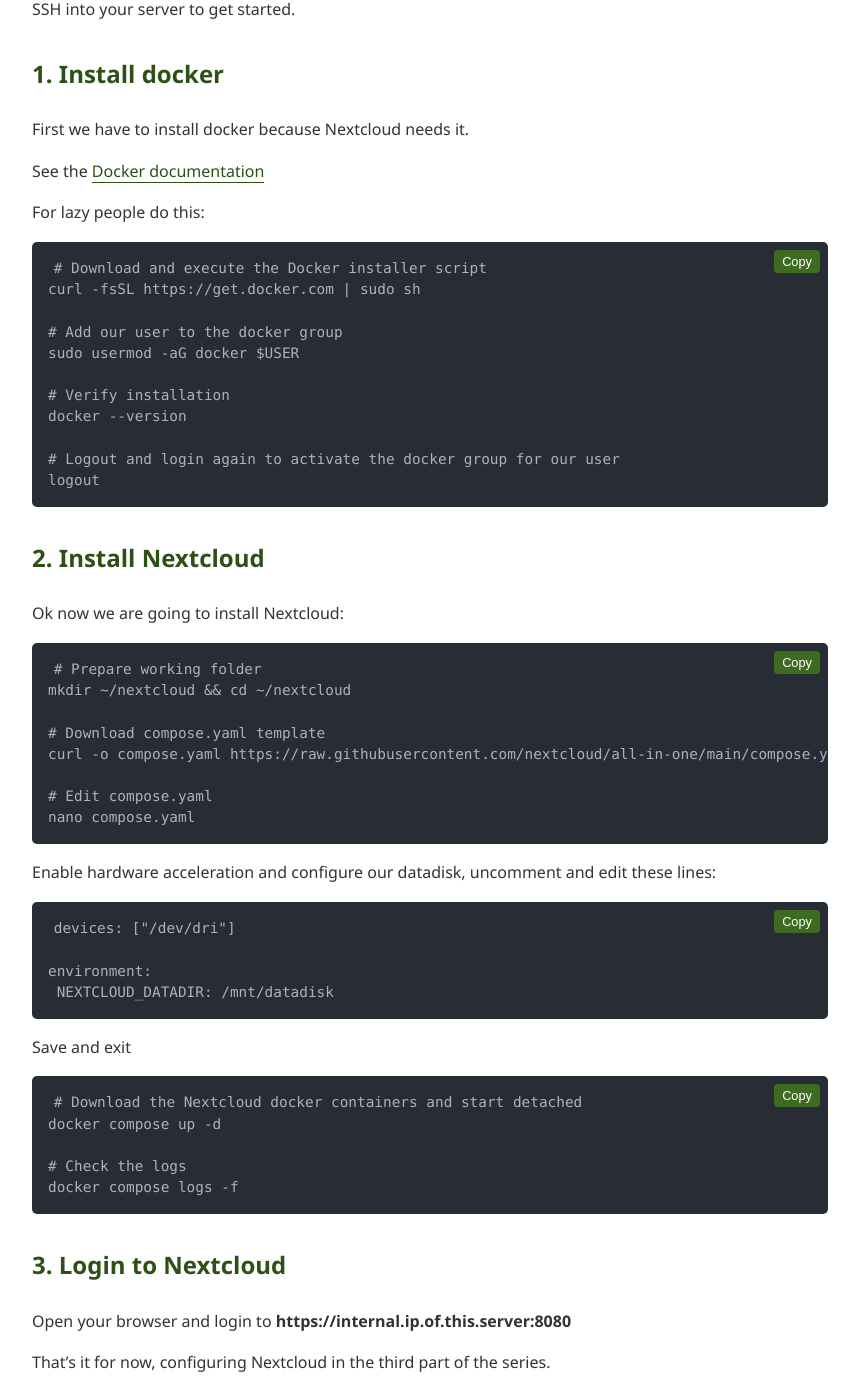
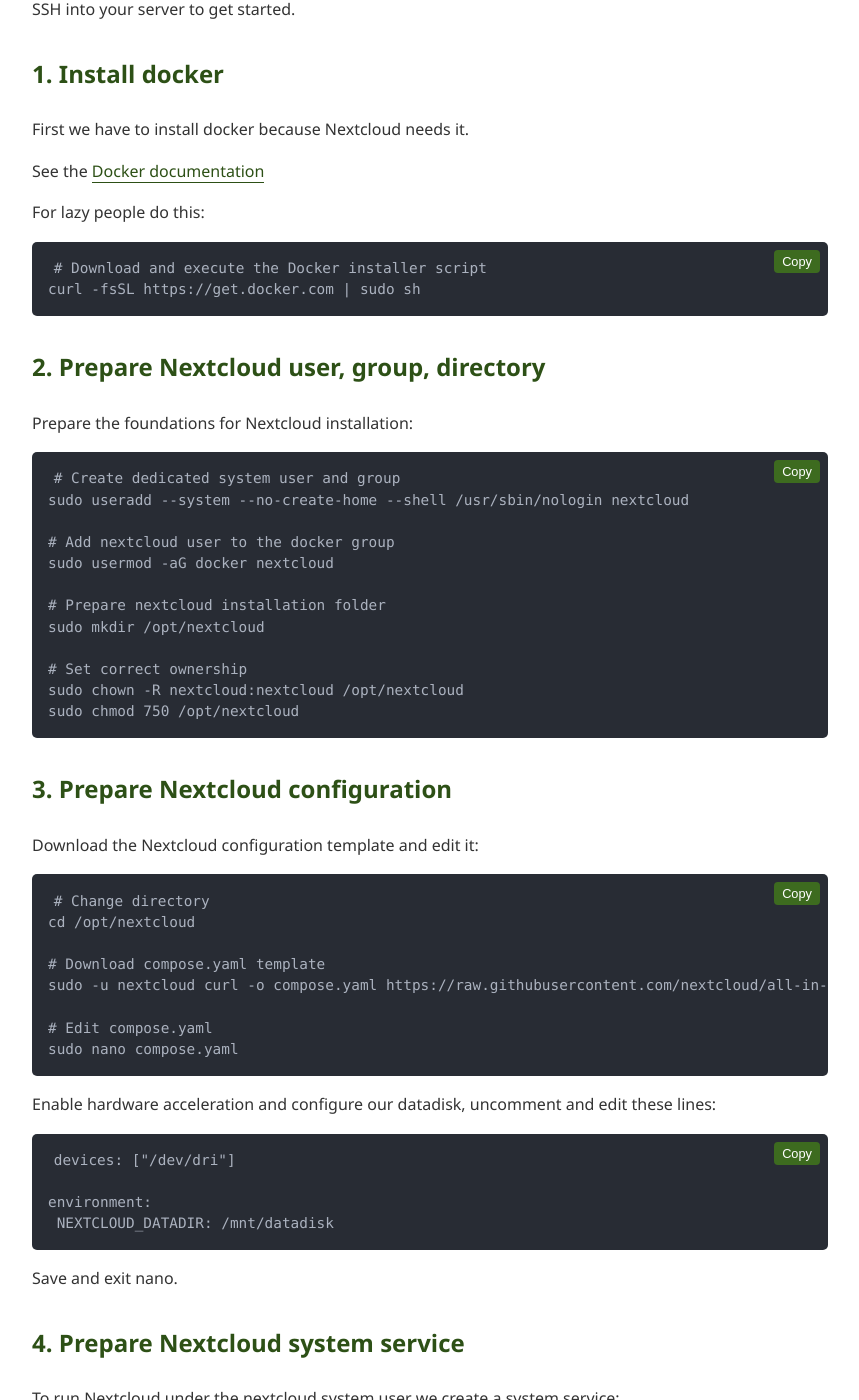
Before and after one commit to paulhermanseu/paulhermans.eu, a Jekyll site: the page built from _posts/2026-06-11-installing-nextcloud-on-proxmox-part2.md, in a window 1280 px wide and 1400 px high, scrolled down 481 px. Shown: the whole window, without its empty margins (210-1069 px from the left). Built offline with Jekyll 4.4.1, drawn with Linux system fonts in a browser that asks for light colours; some of the changed text lies outside the part shown.

Commit message:
Revise Nextcloud installation instructions on Proxmox
Updated the installation steps for Nextcloud on Proxmox, including user and group setup, Docker configuration, and system service creation.

````diff
--- a/_posts/2026-06-11-installing-nextcloud-on-proxmox-part2.md
+++ b/_posts/2026-06-11-installing-nextcloud-on-proxmox-part2.md
@@ -24,30 +24,40 @@
 ```
 # Download and execute the Docker installer script
 curl -fsSL https://get.docker.com | sudo sh
-
-# Add our user to the docker group
-sudo usermod -aG docker $USER
-
-# Verify installation
-docker --version
-
-# Logout and login again to activate the docker group for our user
-logout
 ```
 
-## 2. Install Nextcloud
+## 2. Prepare Nextcloud user, group, directory
 
-Ok now we are going to install Nextcloud:
+Prepare the foundations for Nextcloud installation:
 
 ```
-# Prepare working folder
-mkdir ~/nextcloud && cd ~/nextcloud
+# Create dedicated system user and group
+sudo useradd --system --no-create-home --shell /usr/sbin/nologin nextcloud
+
+# Add nextcloud user to the docker group
+sudo usermod -aG docker nextcloud
+
+# Prepare nextcloud installation folder
+sudo mkdir /opt/nextcloud
+
+# Set correct ownership
+sudo chown -R nextcloud:nextcloud /opt/nextcloud
+sudo chmod 750 /opt/nextcloud
+```
+
+## 3. Prepare Nextcloud configuration
+
+Download the Nextcloud configuration template and edit it:
+
+```
+# Change directory
+cd /opt/nextcloud
 
 # Download compose.yaml template
-curl -o compose.yaml https://raw.githubusercontent.com/nextcloud/all-in-one/main/compose.yaml
+sudo -u nextcloud curl -o compose.yaml https://raw.githubusercontent.com/nextcloud/all-in-one/main/compose.yaml
 
 # Edit compose.yaml
-nano compose.yaml
+sudo nano compose.yaml
 ```
 
 Enable hardware acceleration and configure our datadisk, uncomment and edit these lines:
@@ -59,17 +69,64 @@
  NEXTCLOUD_DATADIR: /mnt/datadisk
 ```
 
-Save and exit
+Save and exit nano.
+
+## 4. Prepare Nextcloud system service
+
+To run Nextcloud under the nextcloud system user we create a system service:
 
 ```
-# Download the Nextcloud docker containers and start detached
+# Create systemd service
+sudo nano /etc/systemd/system/nextcloud.service
+```
+
+nextcloud.service content:
+```
+[Unit]
+Description=Nextcloud AIO
+Requires=docker.service
+After=docker.service network-online.target
+Wants=network-online.target
+
+[Service]
+Type=oneshot
+RemainAfterExit=yes
+User=nextcloud
+Group=nextcloud
+WorkingDirectory=/opt/nextcloud
+ExecStart=/usr/bin/docker compose up -d
+ExecStop=/usr/bin/docker compose down
+TimeoutStartSec=300
+
+[Install]
+WantedBy=multi-user.target
+```
+
+Save and exit nano.
+
+```
+# Let systemd find the new service
+sudo systemctl daemon-reload
+
+# Enable and start the service
+sudo systemctl enable nextcloud.service
+sudo systemctl start nextcloud.service
+
+# Verify Nextcloud is running
+sudo systemctl status nextcloud.service
+docker ps
+```
+
+```
+# Download the Nextcloud mastercontainer and start detached
 docker compose up -d
 
 # Check the logs
 docker compose logs -f
 ```
 
-## 3. Login to Nextcloud
+
+## 5. Login to Nextcloud
 
 Open your browser and login to **https://internal.ip.of.this.server:8080**
 
````
